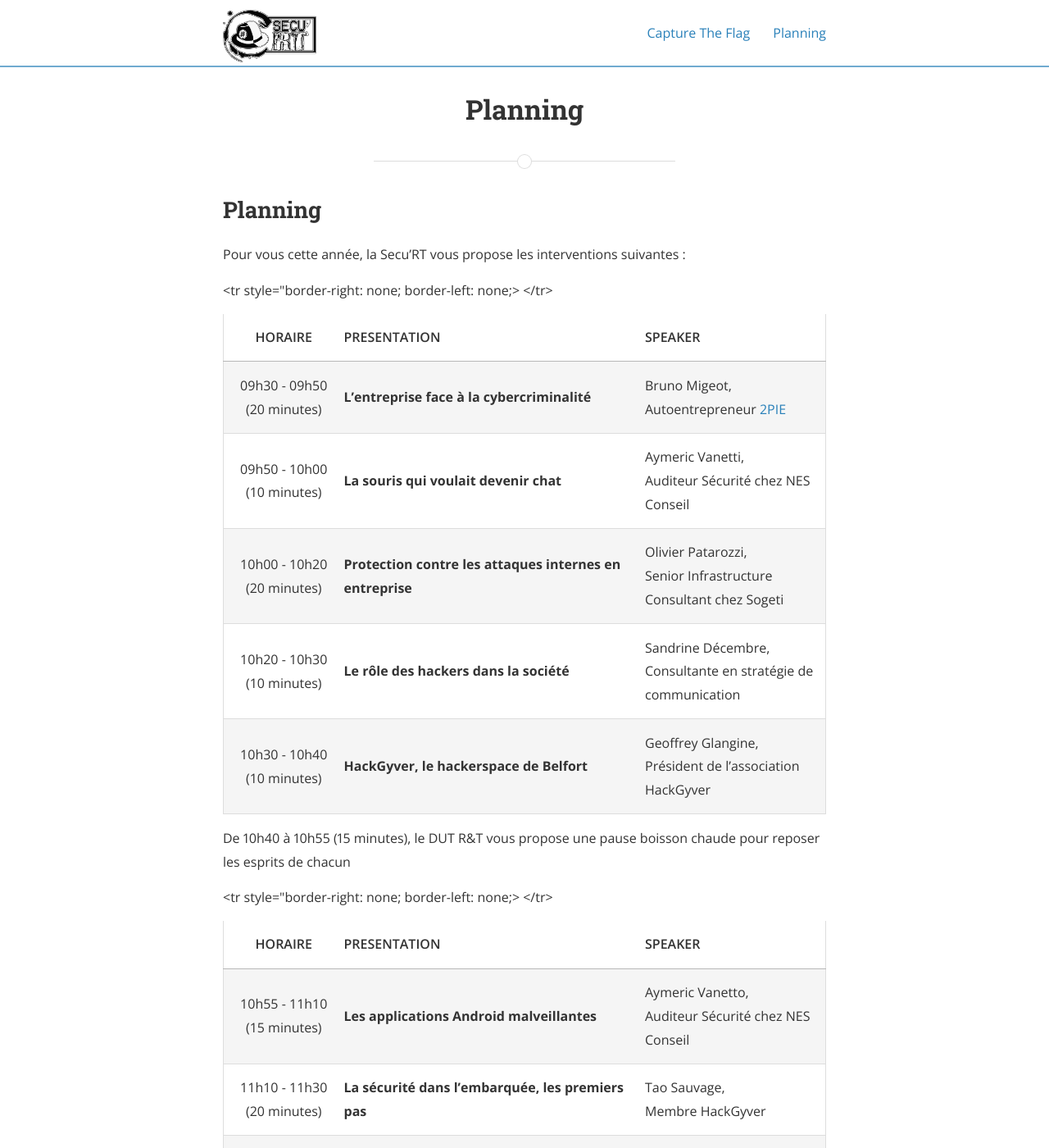
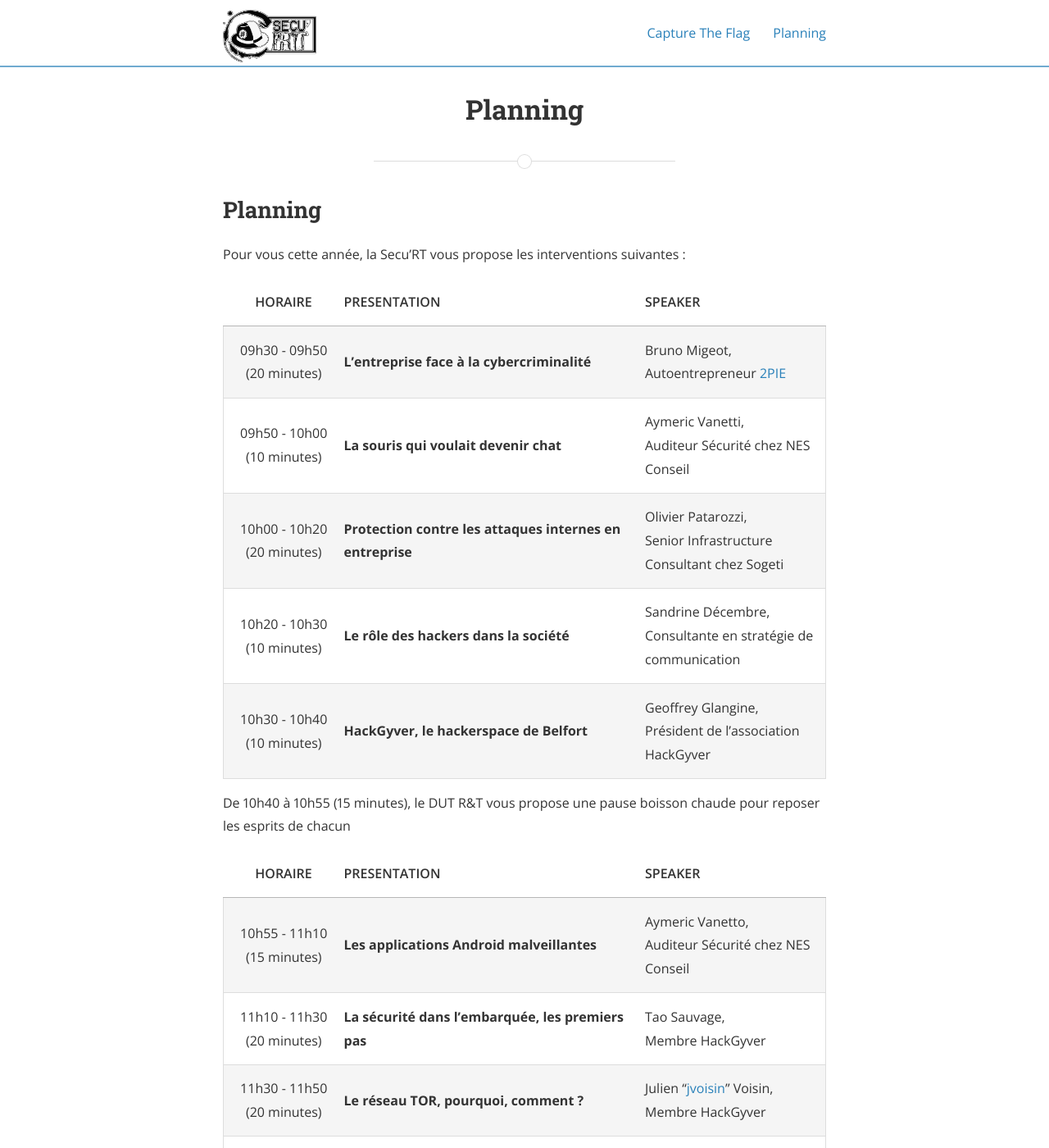
Before and after one commit to SecuRT/securt.github.io, a Jekyll site: the page built from planning.md, in a window 1280 px wide and 1400 px high. Shown: the whole window at 82% size. Built offline with Jekyll 4.4.1, drawn with Linux system fonts in a browser that asks for light colours; nearby versions of some CDN libraries.

Commit message:
[planning] fix fucking typo.

```diff
--- a/planning.md
+++ b/planning.md
@@ -10,7 +10,7 @@ Pour vous cette année, la Secu'RT vous propose les interventions suivantes :
 
 <table>
   <thead>
-    <tr style="border-right: none; border-left: none;>
+    <tr style="border-right: none; border-left: none;">
       <th style="text-align: center; width: 20%">HORAIRE</th>
       <th style="width: 50%">PRESENTATION</th>
       <th style="width: 30%">SPEAKER</th>
@@ -51,7 +51,7 @@ Pour vous cette année, la Secu'RT vous propose les interventions suivantes :
 
 <table>
   <thead>
-    <tr style="border-right: none; border-left: none;>
+    <tr style="border-right: none; border-left: none;">
       <th style="text-align: center; width: 20%">HORAIRE</th>
       <th style="width: 50%">PRESENTATION</th>
       <th style="width: 30%">SPEAKER</th>
```
